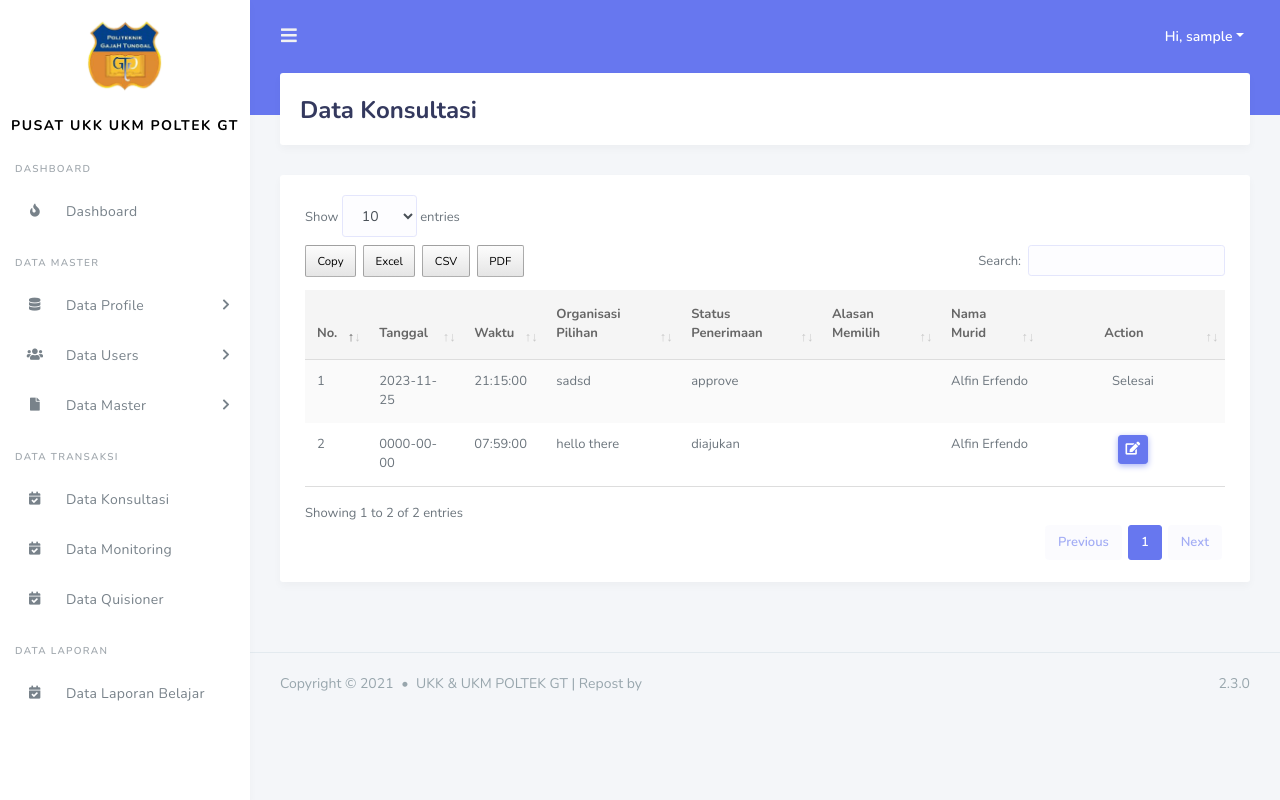
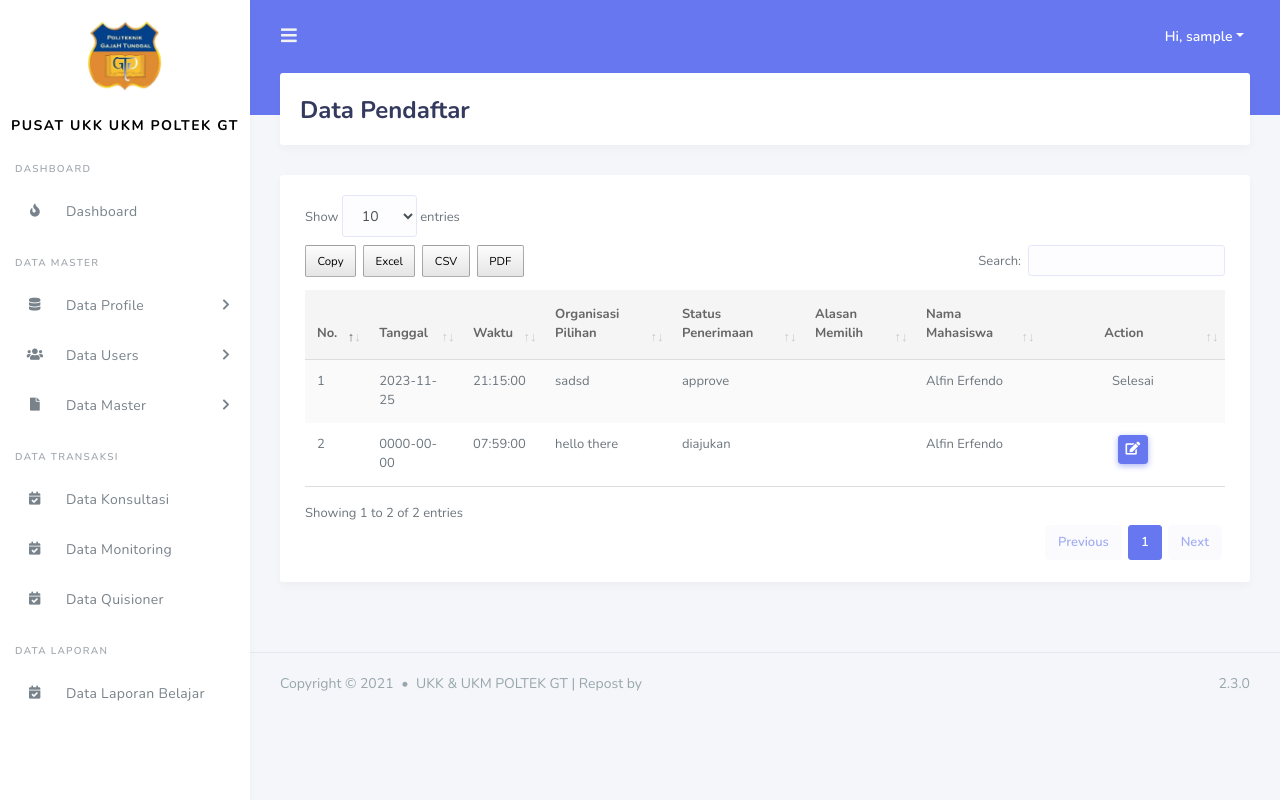
Before and after one commit to mardi12345/ukkukmpoltek, a PHP site: page /ukkukmpoltek/admin/data_konsultasi.php in a window 1280 px wide. Run offline with PHP 8.4, Linux system fonts and the light colour scheme; the visitor is signed in with stand-in values (Sample User, id 1); data comes from the database, SQL or seed files in the repository; data that the repository does not hold is empty; some libraries are stand-ins or nearby versions.

Commit message:
dat daftar

```diff
--- a/admin/data_konsultasi.php
+++ b/admin/data_konsultasi.php
@@ -15,7 +15,7 @@ $id_kategori = $_SESSION['id_kategori'];
 <div class="main-content">
   <section class="section">
     <div class="section-header">
-      <h1>Data Konsultasi</h1>
+      <h1>Data Pendaftar</h1>
     </div>
     <!-- <button type="button" class="btn btn-primary mb-2" data-toggle="modal" data-target="#tambahdata">
       Tambah Data
@@ -41,7 +41,7 @@ $id_kategori = $_SESSION['id_kategori'];
                         <th>Organisasi Pilihan</th>
                         <th>Status Penerimaan</th>
                         <th>Alasan Memilih</th>
-                        <th>Nama Murid</th>
+                        <th>Nama Mahasiswa</th>
                         <th class="text-center" width = "20%">Action</th>
                     </tr>
                 </thead>
```
